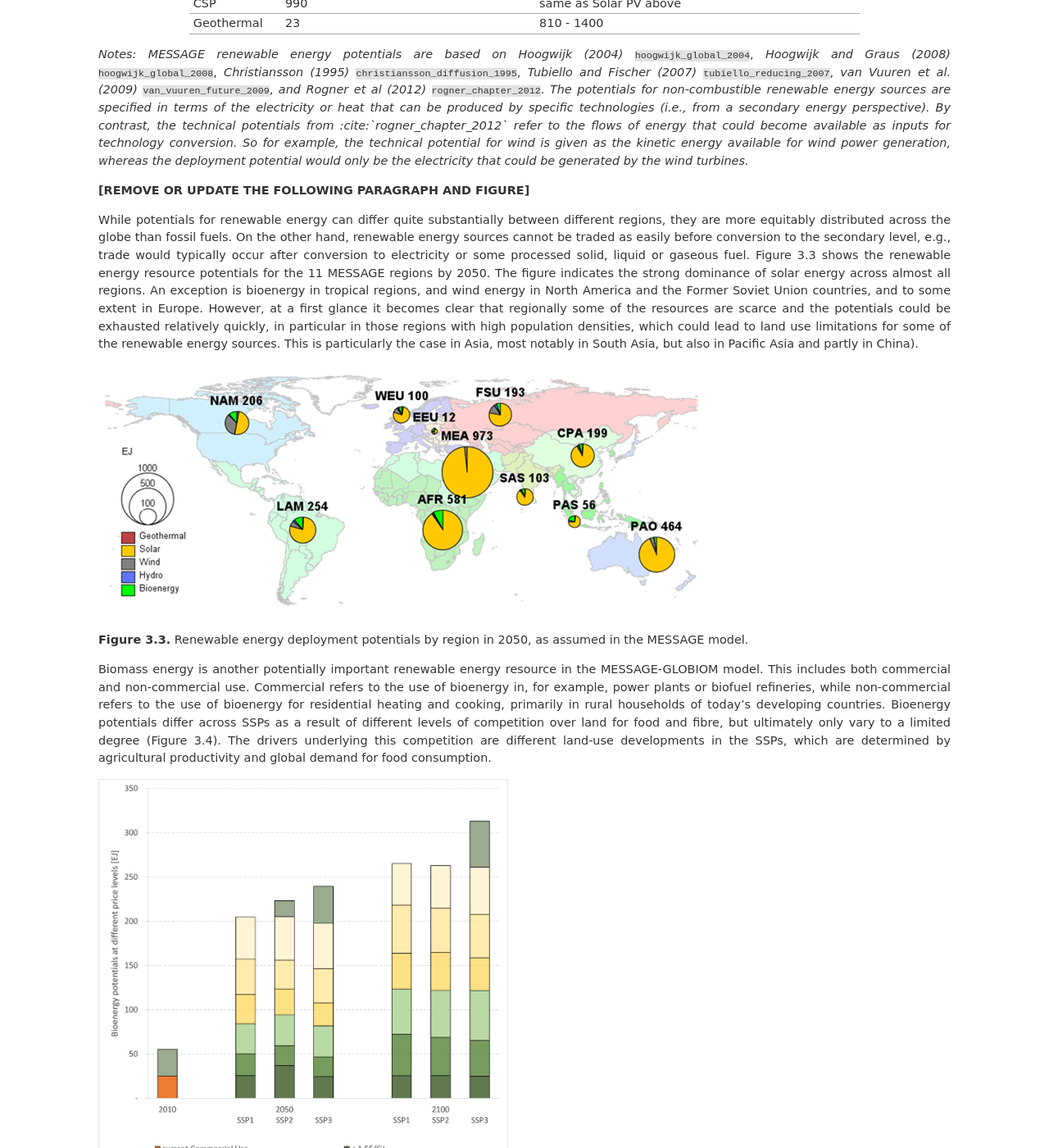
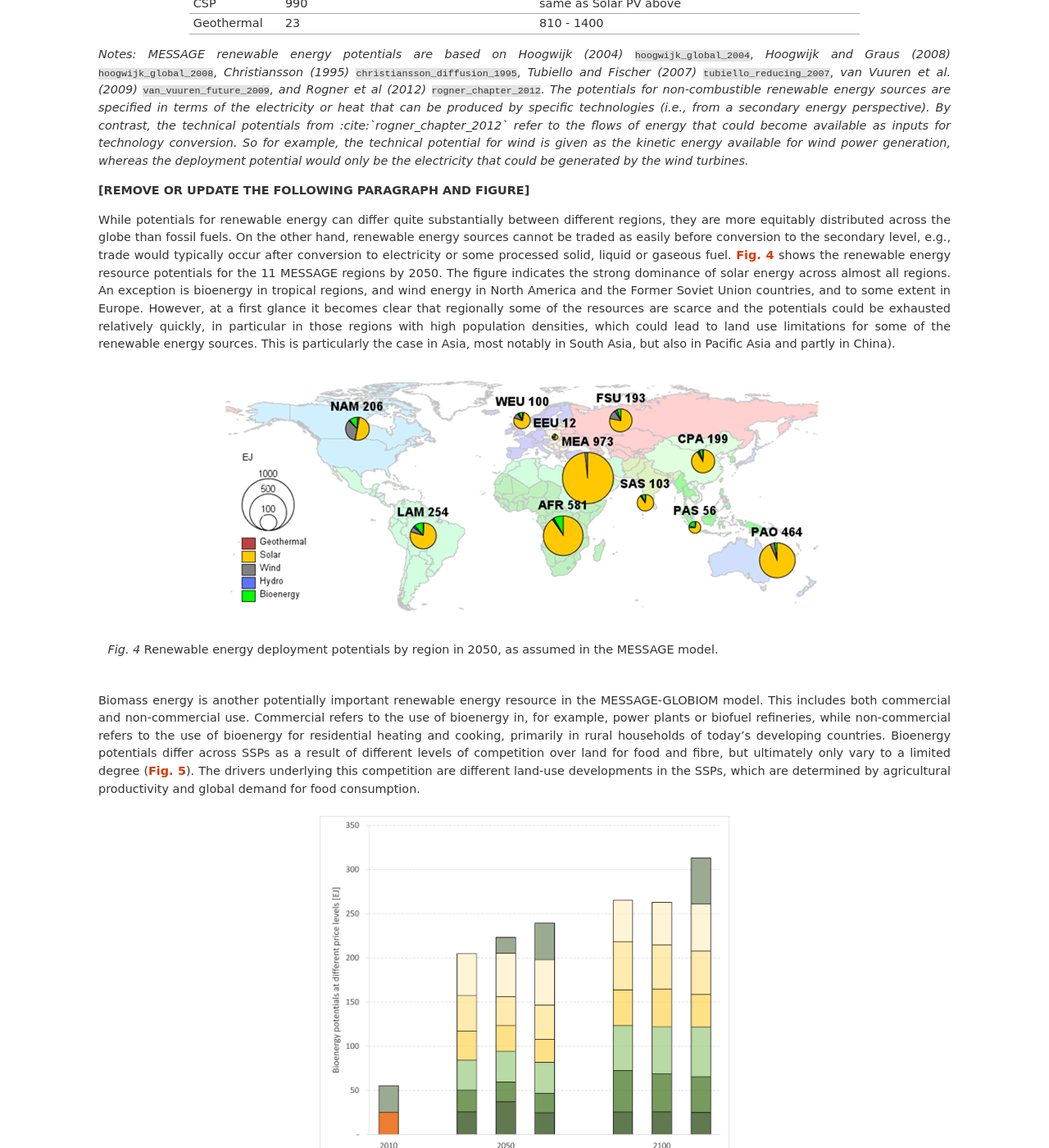
Before and after one commit to iiasa/message_doc, a Sphinx documentation site: the page built from source/message_globiom/energy/resource.rst, in a window 1280 px wide and 1400 px high, scrolled down 3368 px. Shown: the whole window at 82% size. Built offline with Sphinx 7.4.7, drawn with Linux system fonts in a browser that asks for light colours; pages that are not in the unit, such as notebooks, are missing from menus; cross-references to code outside the pages are shown as plain code; some of the changed text lies outside the part shown.

Commit message:
Update resource.rst

```diff
--- a/source/message_globiom/energy/resource.rst
+++ b/source/message_globiom/energy/resource.rst
@@ -90,7 +90,7 @@ Estimates of available uranium resources in the literature vary considerably, wh
 
 Renewable Resources
 ------------------------------
-:numref:`tab-depl` shows the assumed total potentials of renewable energy deployment (by resource type) in the MESSAGE model by 2050. Figure 3.3 overlays these estimates on a map of the 11 MESSAGE regions. In addition, the assumptions are compared with technical potential estimates from the Global Energy Assessment (Rogner et al., 2012 :cite:`rogner_chapter_2012`).  In this context, it is important to note that typical MESSAGE scenarios do not consider the full technical potential of renewable energy resources, but rather only a subset of those potentials, owing to additional constraints (e.g., sustainability criteria, technology diffusion and systems integration issues, and other economic considerations) that may not be fully captured within the model. These constraints may lead to a significant reduction of the technical potential.
+:numref:`tab-depl` shows the assumed total potentials of renewable energy deployment (by resource type) in the MESSAGE model by 2050. :numref:`fig-rendep` overlays these estimates on a map of the 11 MESSAGE regions. In addition, the assumptions are compared with technical potential estimates from the Global Energy Assessment (Rogner et al., 2012 :cite:`rogner_chapter_2012`).  In this context, it is important to note that typical MESSAGE scenarios do not consider the full technical potential of renewable energy resources, but rather only a subset of those potentials, owing to additional constraints (e.g., sustainability criteria, technology diffusion and systems integration issues, and other economic considerations) that may not be fully captured within the model. These constraints may lead to a significant reduction of the technical potential.
 
 .. _tab-depl:
 .. list-table:: Assumed global renewable energy deployment potentials in the MESSAGE model by 2050. Estimates from the Global Energy Assessment (Rogner et al., 2012 :cite:`rogner_chapter_2012`) also added for comparison.
@@ -126,14 +126,17 @@ Renewable Resources
 
 **[REMOVE OR UPDATE THE FOLLOWING PARAGRAPH AND FIGURE]**
 
-While potentials for renewable energy can differ quite substantially between different regions, they are more equitably distributed across the globe than fossil fuels. On the other hand, renewable energy sources cannot be traded as easily before conversion to the secondary level, e.g., trade would typically occur after conversion to electricity or some processed solid, liquid or gaseous fuel. Figure 3.3 shows the renewable energy resource potentials for the 11 MESSAGE regions by 2050. The figure indicates the strong dominance of solar energy across almost all regions. An exception is bioenergy in tropical regions, and wind energy in North America and the Former Soviet Union countries, and to some extent in Europe. However, at a first glance it becomes clear that regionally some of the resources are scarce and the potentials could be exhausted relatively quickly, in particular in those regions with high population densities, which could lead to land use limitations for some of the renewable energy sources. This is particularly the case in Asia, most notably in South Asia, but also in Pacific Asia and partly in China).
+While potentials for renewable energy can differ quite substantially between different regions, they are more equitably distributed across the globe than fossil fuels. On the other hand, renewable energy sources cannot be traded as easily before conversion to the secondary level, e.g., trade would typically occur after conversion to electricity or some processed solid, liquid or gaseous fuel. :numref:`fig-rendep` shows the renewable energy resource potentials for the 11 MESSAGE regions by 2050. The figure indicates the strong dominance of solar energy across almost all regions. An exception is bioenergy in tropical regions, and wind energy in North America and the Former Soviet Union countries, and to some extent in Europe. However, at a first glance it becomes clear that regionally some of the resources are scarce and the potentials could be exhausted relatively quickly, in particular in those regions with high population densities, which could lead to land use limitations for some of the renewable energy sources. This is particularly the case in Asia, most notably in South Asia, but also in Pacific Asia and partly in China).
 
-.. image:: /_static/map_3.3.png
-**Figure 3.3.**  Renewable energy deployment potentials by region in 2050, as assumed in the MESSAGE model.
+.. _fig-rendep:
+.. figure:: /_static/map_3.3.png
 
-Biomass energy is another potentially important renewable energy resource in the MESSAGE-GLOBIOM model. This includes both commercial and non-commercial use. Commercial refers to the use of bioenergy in, for example, power plants or biofuel refineries, while non-commercial refers to the use of bioenergy for residential heating and cooking, primarily in rural households of today’s developing countries. Bioenergy potentials differ across SSPs as a result of different levels of competition over land for food and fibre, but ultimately only vary to a limited degree (Figure 3.4). The drivers underlying this competition are different land-use developments in the SSPs, which are determined by agricultural productivity and global demand for food consumption.
+   Renewable energy deployment potentials by region in 2050, as assumed in the MESSAGE model.
 
-.. image:: /_static/Availability_BE.png
+Biomass energy is another potentially important renewable energy resource in the MESSAGE-GLOBIOM model. This includes both commercial and non-commercial use. Commercial refers to the use of bioenergy in, for example, power plants or biofuel refineries, while non-commercial refers to the use of bioenergy for residential heating and cooking, primarily in rural households of today’s developing countries. Bioenergy potentials differ across SSPs as a result of different levels of competition over land for food and fibre, but ultimately only vary to a limited degree (:numref:`fig-beavail`). The drivers underlying this competition are different land-use developments in the SSPs, which are determined by agricultural productivity and global demand for food consumption.
+
+.. _fig-beavail:
+.. figure:: /_static/Availability_BE.png
    :width: 500px
-**Figure 3.4.** Availability of bioenergy at different price levels in the MESSAGE-GLOBIOM model for the three SSPs.
-* typically non-commercial biomass is not traded or sold, however in some cases there is a market – prices range from 0.1-1.5$/GJ (Pachauri et al., 2013) ($ equals 2005 USD).
+
+   Availability of bioenergy at different price levels in the MESSAGE-GLOBIOM model for the three SSPs. * typically non-commercial biomass is not traded or sold, however in some cases there is a market – prices range from 0.1-1.5$/GJ (Pachauri et al., 2013) ($ equals 2005 USD).
```
